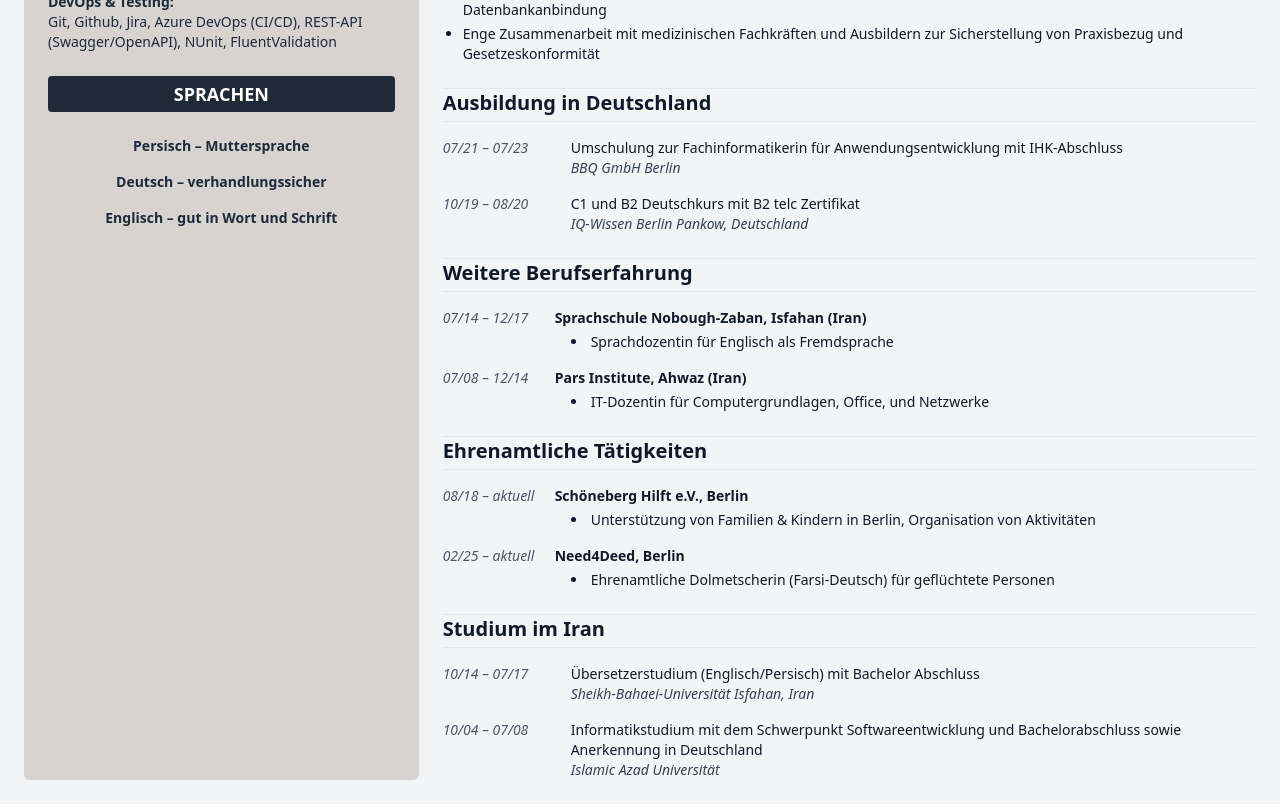
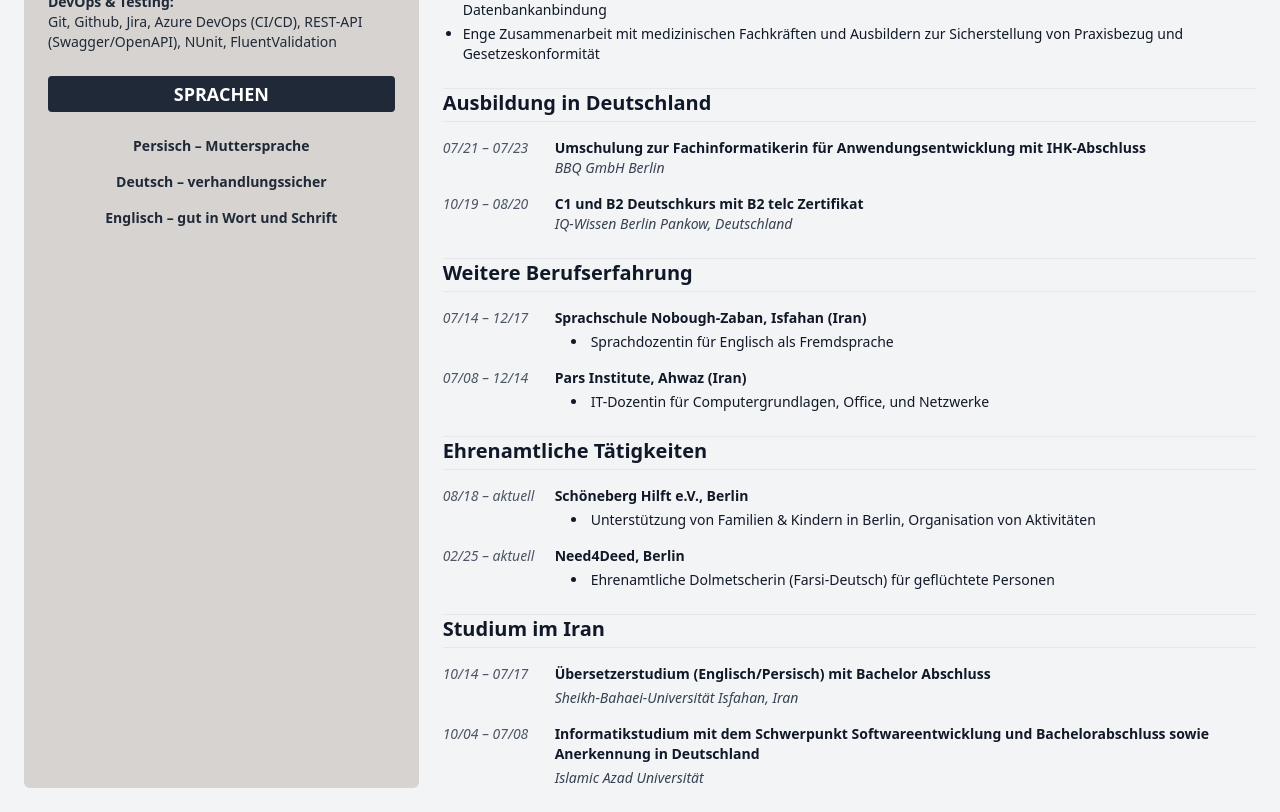
Before and after one commit to fatemeGheysari/resume-template, a React (Vite) app: page / in a window 1280 px wide. Shown: the part 800-1612 px from the top of the page. Built offline with nearby package versions, Linux system fonts and the light colour scheme.

Commit message:
Adjast resume

```diff
--- a/src/pages/Resume.tsx
+++ b/src/pages/Resume.tsx
@@ -88,16 +88,16 @@ export default function Resume() {
         <h2 className="text-xl font-semibold border-b border-t pb-1">Ausbildung in Deutschland</h2>
         <div className="mt-4 space-y-4 text-sm">
           <div className="flex gap-4">
-            <div className="w-28 shrink-0 text-gray-600 italic">07/21 – 07/23</div>
+            <div className="w-24 shrink-0 text-gray-600 italic">07/21 – 07/23</div>
             <div>
-              <p className="font-medium">Umschulung zur Fachinformatikerin für Anwendungsentwicklung mit IHK-Abschluss</p>
+              <p className="font-bold">Umschulung zur Fachinformatikerin für Anwendungsentwicklung mit IHK-Abschluss</p>
               <p className="text-gray-700 italic">BBQ GmbH Berlin</p>
             </div>
           </div>
           <div className="flex gap-4">
-            <div className="w-28 shrink-0 text-gray-600 italic">10/19 – 08/20</div>
+            <div className="w-24 shrink-0 text-gray-600 italic">10/19 – 08/20</div>
             <div>
-              <p className="font-medium">C1 und B2 Deutschkurs mit B2 telc Zertifikat</p>
+              <p className="font-bold">C1 und B2 Deutschkurs mit B2 telc Zertifikat</p>
               <p className="text-gray-700 italic">IQ-Wissen Berlin Pankow, Deutschland</p>
             </div>
           </div>
@@ -137,9 +137,7 @@ export default function Resume() {
         <h2 className="text-xl font-semibold border-b border-t pb-1">Ehrenamtliche Tätigkeiten</h2>
         <div className="mt-4 space-y-4 text-sm">
           <div className="flex gap-4 text-sm">
-            <div className="w-24 shrink-0 text-gray-600 italic">
-              08/18 – aktuell
-            </div>
+            <div className="w-24 shrink-0 text-gray-600 italic">08/18 – aktuell</div>
             <div className="space-y-1">
               <h3 className="font-bold">Schöneberg Hilft e.V., Berlin</h3>
               <ul className="list-disc list-inside ml-4 mt-1">
@@ -162,20 +160,20 @@ export default function Resume() {
           </div>
         </div>
       </section>
-      <section className="mt-6">
+      <section>
         <h2 className="text-xl font-semibold border-b border-t pb-1">Studium im Iran</h2>
         <div className="mt-4 space-y-4 text-sm">
-          <div className="flex gap-4">
-            <div className="w-28 shrink-0 text-gray-600 italic">10/14 – 07/17</div>
-            <div>
-              <p className="font-medium">Übersetzerstudium (Englisch/Persisch) mit Bachelor Abschluss</p>
+          <div className="flex gap-4 text-sm">
+            <div className="w-24 shrink-0 text-gray-600 italic">10/14 – 07/17</div>
+            <div className="space-y-1">
+              <p className="font-bold">Übersetzerstudium (Englisch/Persisch) mit Bachelor Abschluss</p>
               <p className="text-gray-700 italic">Sheikh-Bahaei-Universität Isfahan, Iran	</p>
             </div>
           </div>
-          <div className="flex gap-4">
-            <div className="w-28 shrink-0 text-gray-600 italic">10/04 – 07/08</div>
-            <div>
-              <p className="font-medium">Informatikstudium mit dem Schwerpunkt Softwareentwicklung und Bachelorabschluss sowie Anerkennung in Deutschland</p>
+          <div className="flex gap-4 text-sm">
+            <div className="w-24 shrink-0 text-gray-600 italic">10/04 – 07/08</div>
+            <div className="space-y-1">
+              <p className="font-bold">Informatikstudium mit dem Schwerpunkt Softwareentwicklung und Bachelorabschluss sowie Anerkennung in Deutschland</p>
               <p className="text-gray-700 italic">Islamic Azad Universität</p>
             </div>
           </div>
```
